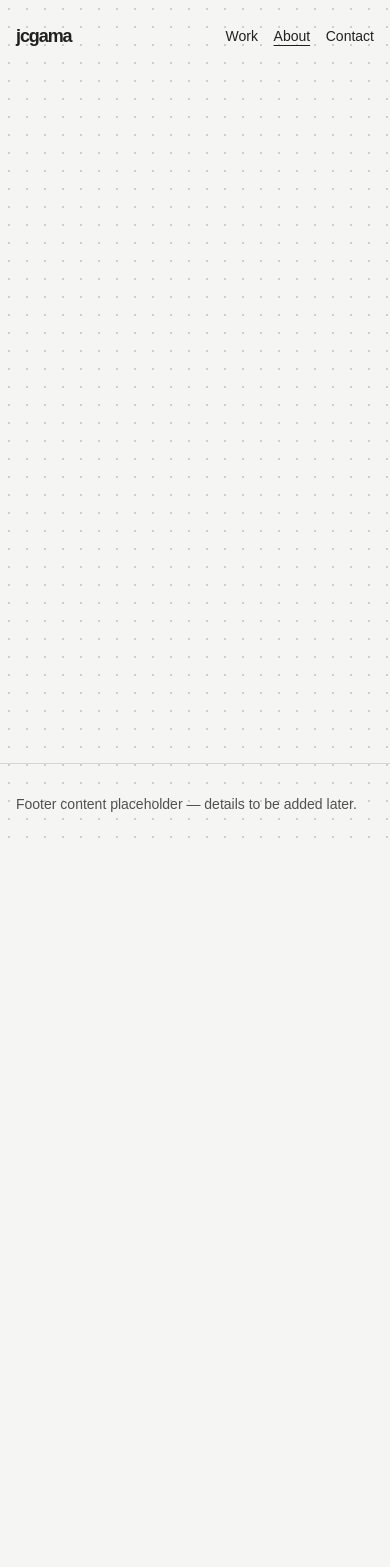
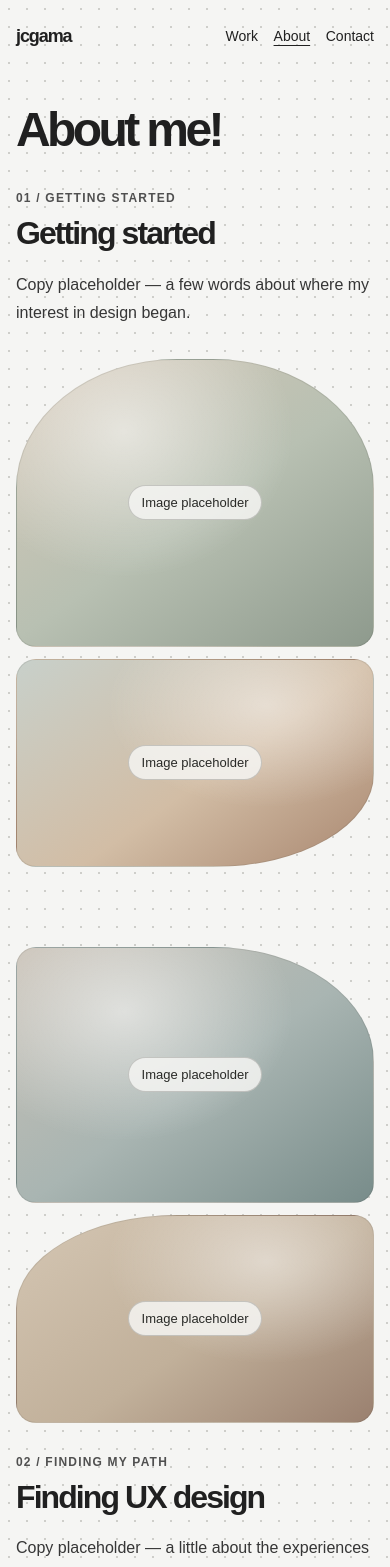
Before and after one commit to Jcgama/portfolio, a SvelteKit app: page /about in a window 390 px wide. Shown: the top 1567 px of the page. Before the commit the page ends 844 px from the top, so only its background shows below. Built offline with nearby package versions, Linux system fonts and the light colour scheme.

Commit message:
feat: initial about page

```diff
--- a/src/routes/about/+page.svelte
+++ b/src/routes/about/+page.svelte
@@ -1,7 +1,272 @@
 <svelte:head>
 	<title>About — jcgama</title>
+	<meta
+		name="description"
+		content="A little about jcgama, with more details and images coming soon."
+	/>
 </svelte:head>
 
-<main id="main-content" class="site-main">
-	<h1 class="visually-hidden">About</h1>
+<main id="main-content" class="site-main about-page">
+	<section class="story-section story-section--opening" aria-labelledby="getting-started">
+		<div class="story-copy">
+			<h1>About me!</h1>
+			<p class="section-index">01 / Getting started</p>
+			<h2 id="getting-started">Getting started</h2>
+			<p class="copy-placeholder">
+				Copy placeholder — a few words about where my interest in design began.
+			</p>
+		</div>
+
+		<div class="story-gallery" aria-label="About image placeholders">
+			<div class="image-placeholder image-placeholder--portrait" role="img" aria-label="About page image placeholder 1">
+				<span>Image placeholder</span>
+			</div>
+			<div class="image-placeholder image-placeholder--landscape" role="img" aria-label="About page image placeholder 2">
+				<span>Image placeholder</span>
+			</div>
+		</div>
+	</section>
+
+	<section class="story-section story-section--middle" aria-labelledby="finding-ux">
+		<div class="story-gallery story-gallery--middle" aria-label="About image placeholders">
+			<div class="image-placeholder image-placeholder--middle-primary" role="img" aria-label="About page image placeholder 3">
+				<span>Image placeholder</span>
+			</div>
+			<div class="image-placeholder image-placeholder--middle-secondary" role="img" aria-label="About page image placeholder 4">
+				<span>Image placeholder</span>
+			</div>
+		</div>
+
+		<div class="story-copy">
+			<p class="section-index">02 / Finding my path</p>
+			<h2 id="finding-ux">Finding UX design</h2>
+			<p class="copy-placeholder">
+				Copy placeholder — a little about the experiences and interests that led me to UX design.
+			</p>
+		</div>
+	</section>
+
+	<section class="story-section story-section--closing" aria-labelledby="moving-forward">
+		<div class="story-copy">
+			<p class="section-index">03 / What comes next</p>
+			<h2 id="moving-forward">Moving forward</h2>
+			<p class="copy-placeholder">
+				Copy placeholder — thoughts on what I hope to learn, make, and contribute next.
+			</p>
+		</div>
+
+		<div class="image-placeholder image-placeholder--closing" role="img" aria-label="About page image placeholder 5">
+			<span>Image placeholder</span>
+		</div>
+	</section>
 </main>
+
+<style>
+	.about-page {
+		padding-block: clamp(4rem, 9vw, 7.5rem) clamp(5rem, 10vw, 9rem);
+	}
+
+	.section-index {
+		margin: 0 0 1rem;
+		font-size: 0.75rem;
+		font-weight: 650;
+		letter-spacing: 0.1em;
+		text-transform: uppercase;
+	}
+
+	h1,
+	h2,
+	p {
+		margin-top: 0;
+	}
+
+	h1 {
+		margin-bottom: clamp(2.5rem, 5vw, 4rem);
+		font-size: clamp(3rem, 6vw, 5.5rem);
+		font-weight: 600;
+		letter-spacing: -0.075em;
+		line-height: 0.9;
+	}
+
+	.story-section {
+		display: grid;
+		grid-template-columns: repeat(12, minmax(0, 1fr));
+		align-items: center;
+		column-gap: clamp(2rem, 6vw, 6rem);
+	}
+
+	.story-section + .story-section {
+		margin-top: clamp(5rem, 12vw, 10rem);
+	}
+
+	.story-copy {
+		grid-column: span 6;
+		max-width: 36rem;
+	}
+
+	.section-index {
+		margin-bottom: 0.75rem;
+		color: #505050;
+	}
+
+	h2 {
+		margin-bottom: 1.25rem;
+		font-size: clamp(2rem, 4vw, 3.25rem);
+		font-weight: 550;
+		letter-spacing: -0.06em;
+		line-height: 1.05;
+	}
+
+	.copy-placeholder {
+		max-width: 34rem;
+		margin-bottom: 0;
+		color: #363636;
+		font-size: clamp(1rem, 1.5vw, 1.1875rem);
+		line-height: 1.75;
+	}
+
+	.story-gallery {
+		display: grid;
+		grid-column: span 6;
+		grid-template-columns: 1fr 1fr;
+		align-items: center;
+		gap: 1rem;
+	}
+
+	.image-placeholder {
+		display: grid;
+		min-width: 0;
+		place-items: center;
+		overflow: hidden;
+		border: 1px solid rgb(67 67 60 / 12%);
+		background-color: #e7e2db;
+		background-image:
+			radial-gradient(ellipse at 30% 25%, rgb(255 255 255 / 55%), transparent 48%),
+			linear-gradient(145deg, #d6c8b7 0%, #b8c0b2 52%, #8e9a8d 100%);
+		color: #292a27;
+		text-align: center;
+	}
+
+	.image-placeholder > span {
+		padding: 0.55rem 0.8rem;
+		border: 1px solid rgb(41 42 39 / 22%);
+		border-radius: 999px;
+		background: rgb(245 245 243 / 85%);
+		font-size: 0.8125rem;
+	}
+
+	.image-placeholder--portrait {
+		min-height: clamp(15rem, 31vw, 26rem);
+		border-radius: 45% 45% 1.25rem 1.25rem;
+	}
+
+	.image-placeholder--landscape {
+		min-height: clamp(11rem, 22vw, 19rem);
+		margin-top: 4rem;
+		border-radius: 1.25rem 1.25rem 45% 1.25rem;
+		background-image:
+			radial-gradient(ellipse at 70% 22%, rgb(255 255 255 / 48%), transparent 45%),
+			linear-gradient(145deg, #c8d0ca 0%, #d2bda5 55%, #a98770 100%);
+	}
+
+	.story-section--middle .story-copy {
+		grid-column: 7 / span 6;
+	}
+
+	.story-gallery--middle .image-placeholder--middle-primary {
+		min-height: clamp(15rem, 29vw, 24rem);
+		border-radius: 1.25rem 45% 1.25rem 1.25rem;
+		background-image:
+			radial-gradient(ellipse at 30% 25%, rgb(255 255 255 / 55%), transparent 48%),
+			linear-gradient(145deg, #c8c0b5 0%, #a9b5b2 52%, #788c8a 100%);
+	}
+
+	.story-gallery--middle .image-placeholder--middle-secondary {
+		min-height: clamp(11rem, 21vw, 18rem);
+		margin-top: 3rem;
+		border-radius: 45% 1.25rem 1.25rem 1.25rem;
+		background-image:
+			radial-gradient(ellipse at 70% 22%, rgb(255 255 255 / 48%), transparent 45%),
+			linear-gradient(145deg, #d4c6b3 0%, #c1b09a 55%, #9a806f 100%);
+	}
+
+	.story-section--closing .story-copy {
+		grid-column: span 6;
+	}
+
+	.image-placeholder--closing {
+		grid-column: span 6;
+		min-height: clamp(16rem, 32vw, 27rem);
+		border-radius: 1.25rem 45% 1.25rem 1.25rem;
+		background-image:
+			radial-gradient(ellipse at 28% 30%, rgb(255 255 255 / 48%), transparent 48%),
+			linear-gradient(145deg, #d1c9bb 0%, #b3b8ad 48%, #7d8b7b 100%);
+	}
+
+	@media (max-width: 700px) {
+		.about-page {
+			padding-block: 3.5rem 5rem;
+		}
+
+		.story-section {
+			grid-template-columns: minmax(0, 1fr);
+			row-gap: 2rem;
+		}
+
+		.story-section + .story-section {
+			margin-top: 5rem;
+		}
+
+		.story-copy,
+		.story-section--middle .story-copy,
+		.story-section--closing .story-copy {
+			grid-column: 1;
+		}
+
+		.story-gallery,
+		.image-placeholder--closing {
+			grid-column: 1;
+		}
+
+		.story-gallery {
+			gap: 0.75rem;
+		}
+
+		.image-placeholder--portrait {
+			min-height: 16rem;
+		}
+
+		.image-placeholder--landscape {
+			min-height: 12rem;
+			margin-top: 2.5rem;
+		}
+
+		.image-placeholder--closing {
+			min-height: 16rem;
+		}
+	}
+
+	@media (max-width: 400px) {
+		.story-gallery {
+			grid-template-columns: minmax(0, 1fr);
+		}
+
+		.image-placeholder--portrait {
+			min-height: 18rem;
+		}
+
+		.image-placeholder--landscape {
+			min-height: 13rem;
+			margin-top: 0;
+		}
+
+		.story-gallery--middle .image-placeholder--middle-primary {
+			min-height: 16rem;
+		}
+
+		.story-gallery--middle .image-placeholder--middle-secondary {
+			min-height: 13rem;
+			margin-top: 0;
+		}
+	}
+</style>
```
Also changed, not shown: 1 other file (tests, documents, lock files or other folders).
